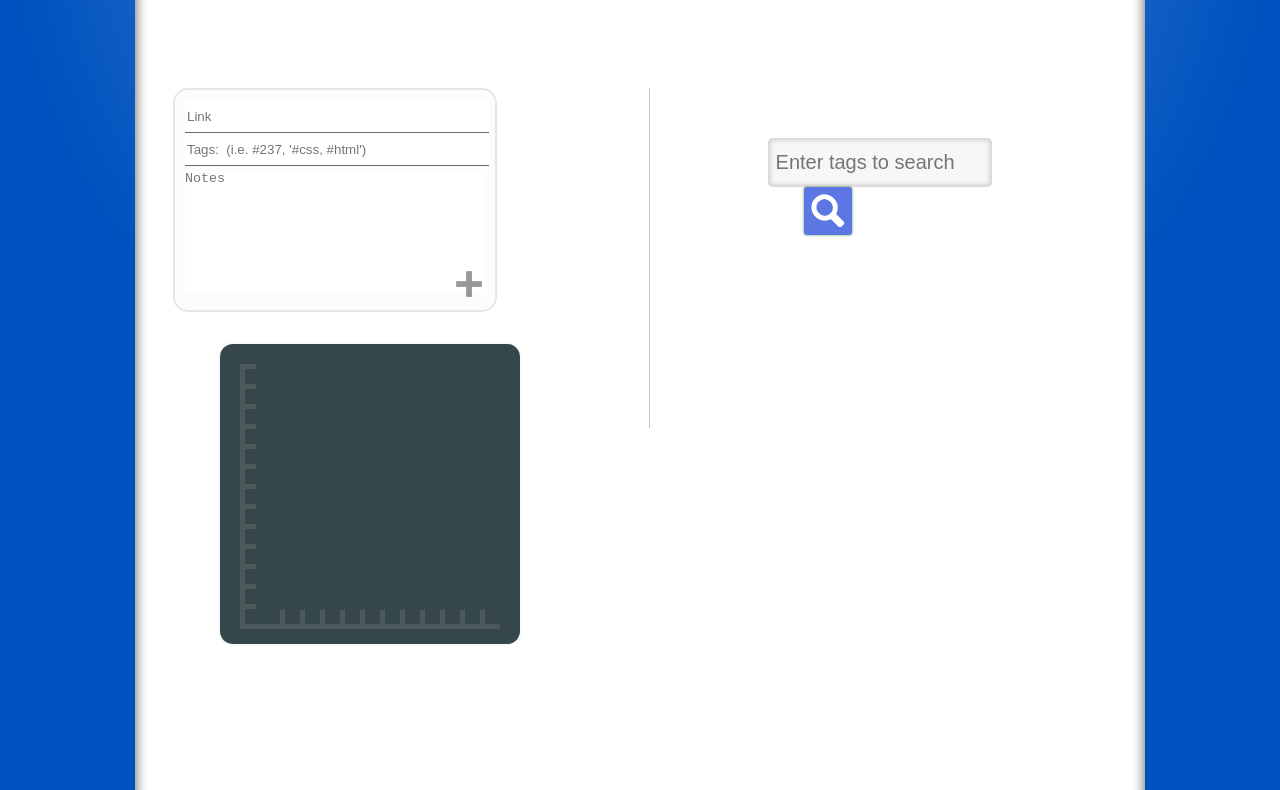
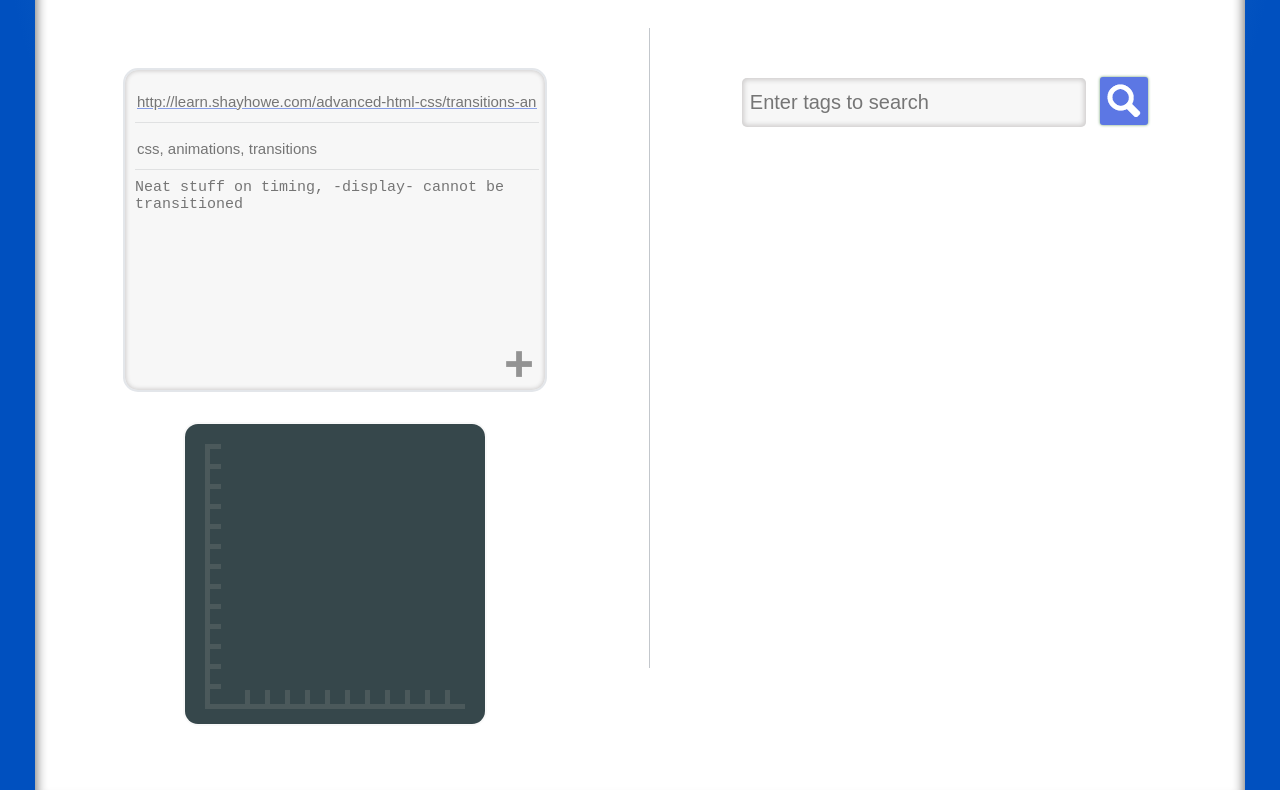
Before and after one commit to nshikha/Notebook, a plain HTML site: page static/notebook.html in a window 1280 px wide. Shown: the part 130-920 px from the top of the page. Drawn offline with Linux system fonts and the light colour scheme.

Commit message:
more design stuff

```diff
--- a/static/gen.css
+++ b/static/gen.css
@@ -36,3 +36,12 @@ body {
 	font-family: 'Helvetica Nueue', Helvetica;
 	color: #9c9c9c;
 }
+
+footer {
+	clear: both;
+	text-align: center;
+	font-family: 'Muli', sans-serif;
+	font-size: 14px;
+	font-style: italic;
+	color: #c6c2c2;
+}
--- a/static/notebook.css
+++ b/static/notebook.css
@@ -1,10 +1,11 @@
 .cover {
-  width: 1000px;
-  height: 1000px;
+  width: 1200px;
+  padding-bottom: 50px;
 }
 
 img {
   float: left;
+  margin-left: 40px;
 }
 
 .rest {
@@ -14,10 +15,10 @@ img {
 
 #search-form, #addarea {
   display: inline-block;
-  margin-top: 60px;
+  margin-top: 40px;
   padding-top: 40px;
-  height: 300px;
-  width: 390px;
+  min-height: 600px;
+  width: 590px;
 }
 
 
@@ -26,39 +27,55 @@ img {
 }
 
 #search-form{
-  margin: 100px;
   float: right;
   border-left: 1px solid #c3c7cc;
 }
 
 #note {
 	border-radius: 15px;
+  background: #f7f7f7;
+  box-shadow: inset 0 0 4px 1px #cecccc;
 	padding: 10px;
 	display: block;
 	margin: 0 auto;
-	width: 300px;
-	height: 200px;
+	width: 400px;
+	height: 300px;
 	border: 2px solid #e3e6ea;
-	background: #fcfcfc;
   position: relative;
 }
 
-#link,#tag {
-	outline: none;
+#link, #tag {
+  background-color: inherit;
 	width: 100%;
-	height: 30px;
-	border: none;
-	border-bottom: 1px solid #696969;
+	height: 40px;
+  border:none;
+  margin-bottom: 4px;
+	border-bottom: 1px solid #e0e1e2;
+  font-size: 15px;
+  color: #373535;
+}
+
+#link{
+  text-decoration: underline;
+  color: #859ce6;
+}
+
+#link:hover{
+  color: #0050bf;
 }
 
 textarea {
+  overflow: scroll;
+  font-size: 15px;
+  background-color: inherit;
 	margin-top: 5px;
 	padding: 0px;
 	width: 100%;
-	height: 120px;
+	height: 140px;
 	resize: none;
 	border: none;
 	overflow: auto;
+  border-radius: 5px;
 }
 
 #submit-entry {
@@ -200,9 +217,8 @@ button {
   color: white;
   font-size: 16px;
   border: 0px;
-  margin-left: 5px;
+  margin-left: 9px;
   margin-bottom: 7px;
-  margin-right: 40px;
   vertical-align: middle;
   text-align: center;
   background-color: #5f95ea;
@@ -213,25 +229,23 @@ button {
   }
 
 button:hover{
-  box-shadow: 1px 1px 2px 1px #636363;
+  box-shadow: 1px 1px 2px 2px #636363;
 }
 
 #search {
   display: inline;
-  width: 220px;
+  width: 340px;
   height: 47px;
   font-size: 20px;
   background: #f7f7f7;
   box-shadow: inset 0 0 5px 2px #cecccc;
   border-radius: 5px;
   border: none;
+  margin: 0 auto;
   margin-top: 10px;
-  margin-left: 70px;
 }
 
-input::-webkit-input-placeholder,::-moz-input-placeholder {
-  font-size: 13px;
-}
+
 
 #entries {
     text-align: left;
--- a/static/notebook.html
+++ b/static/notebook.html
@@ -1,8 +1,8 @@
 <!DOCTYPE html>
 <html>
   <head>
-    <link href="reset.css" rel="stylesheet" type="text/css">
-    <link href ="gen.css" rel = "stylesheet" type = "text/css">
+    <link href = "reset.css" rel ="stylesheet" type ="text/css">
+    <link href= "gen.css" rel="stylesheet" type="text/css">
     <link href="notebook.css" rel="stylesheet" type="text/css">
     <script src="jquery-1.9.0.js"></script>
   </head>
@@ -10,16 +10,20 @@
   	<div class = "cover">
       <img src = "small-logo.png" alt = "logo"> <span id="notebook-name"></span> </img>
       <div class = "rest">
+
           <div id="search-form">
-            <input type = "text" id = "search" placeholder = " Enter tags to search">  </input>
+            <input type = "text" id = "search"
+            placeholder = " Enter tags to search">  </input>
             <button> </button>
           </div>
 
           <div id = "addarea">
               <div id = "note">
-                    <input type = "text" name = "link" id = "link" placeholder = "Link" />
-                    <input type = "text" name = "tag" id = "tag" placeholder = "Tags:  (i.e. #237, '#css, #html')" autocomplete = "on" />
-                    <textarea id = "text" form = "note" placeholder = "Notes" name = "text" autocomplete = "on"></textarea>
+                    <input type = "text" name = "link" id = "link" autocomplete = "on"
+                    placeholder = "http://learn.shayhowe.com/advanced-html-css/transitions-animations" />
+                    <input type = "text" name = "tag" id = "tag" autocomplete = "on"
+                    placeholder = "css, animations, transitions" />
+                    <textarea id = "text" form = "note" placeholder = "Neat stuff on timing, -display- cannot be transitioned" name = "text"></textarea>
                     <input type="image" id="submit-entry" src="plus.png" />
               </div>
               <div id = "tag-graph">
@@ -43,9 +47,9 @@
             </div>
           </div>
 
-<!--                     <footer>
+          <footer>
               Created By: Anand Pattabiraman, Dan Yang & Shikhara R Nalla
-          </footer>  -->
+          </footer>
       </div>
     </div>
     <script src="notebook.js"></script>
--- a/static/notes.css
+++ b/static/notes.css
@@ -21,3 +21,5 @@ Notebook --- (Note) in blue. book in some lines.
 2. Notebook (like in penzu)
 3. Pen ----> evernote --- see evernote site for blue background
 4. notebook - t with a tag - o o with a link - tumblr
+
+box-shadow: 1px 0px 1px #203891,0px 1px 1px #3852b1,2px 1px 1px #203891,1px 2px 1px #3852b1,3px 2px 1px #203891,2px 3px 1px #3852b1,4px 3px 1px #203891,3px 4px 1px #3852b1,5px 4px 1px #203891,4px 5px 1px #3852b1,6px 5px 1px #203891;
```
